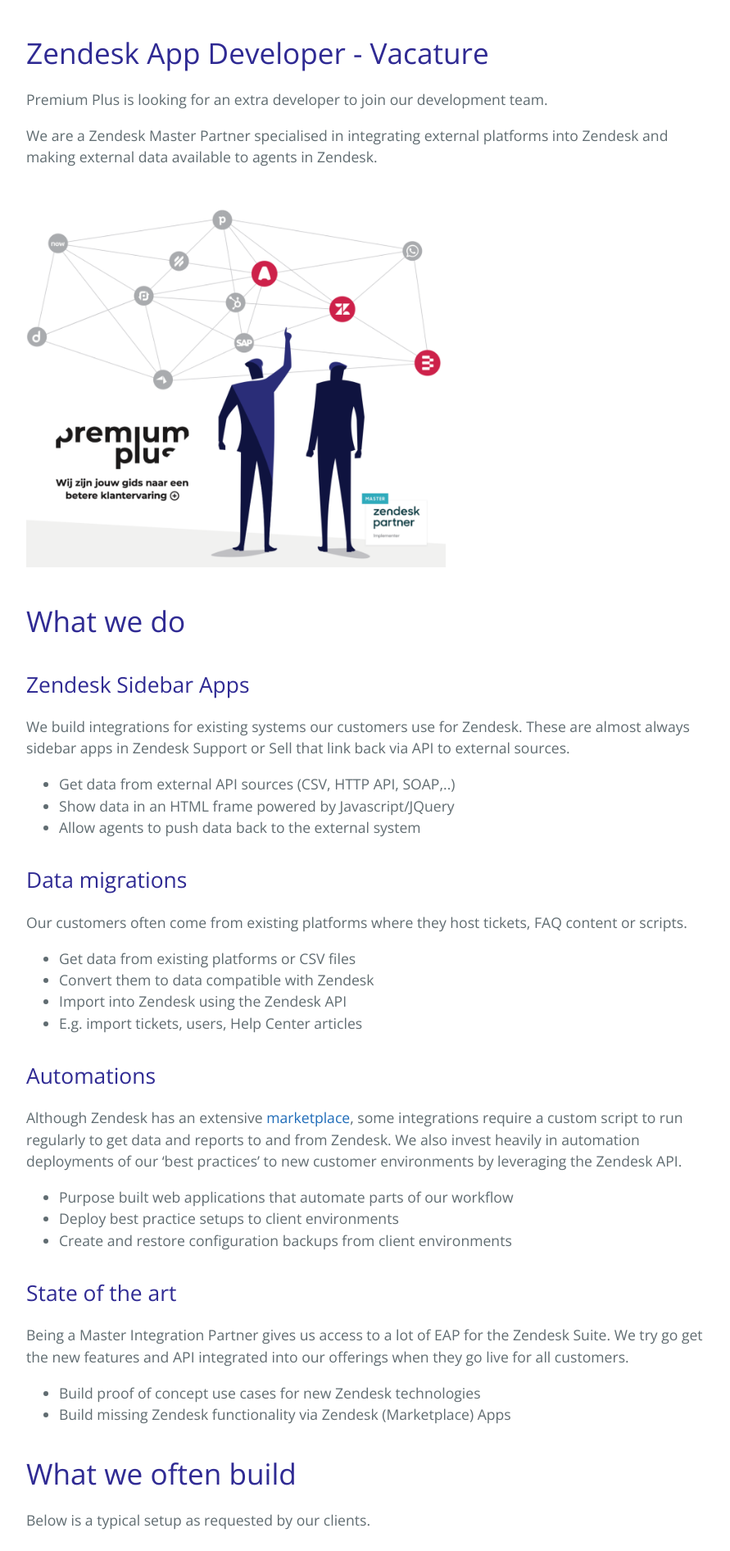
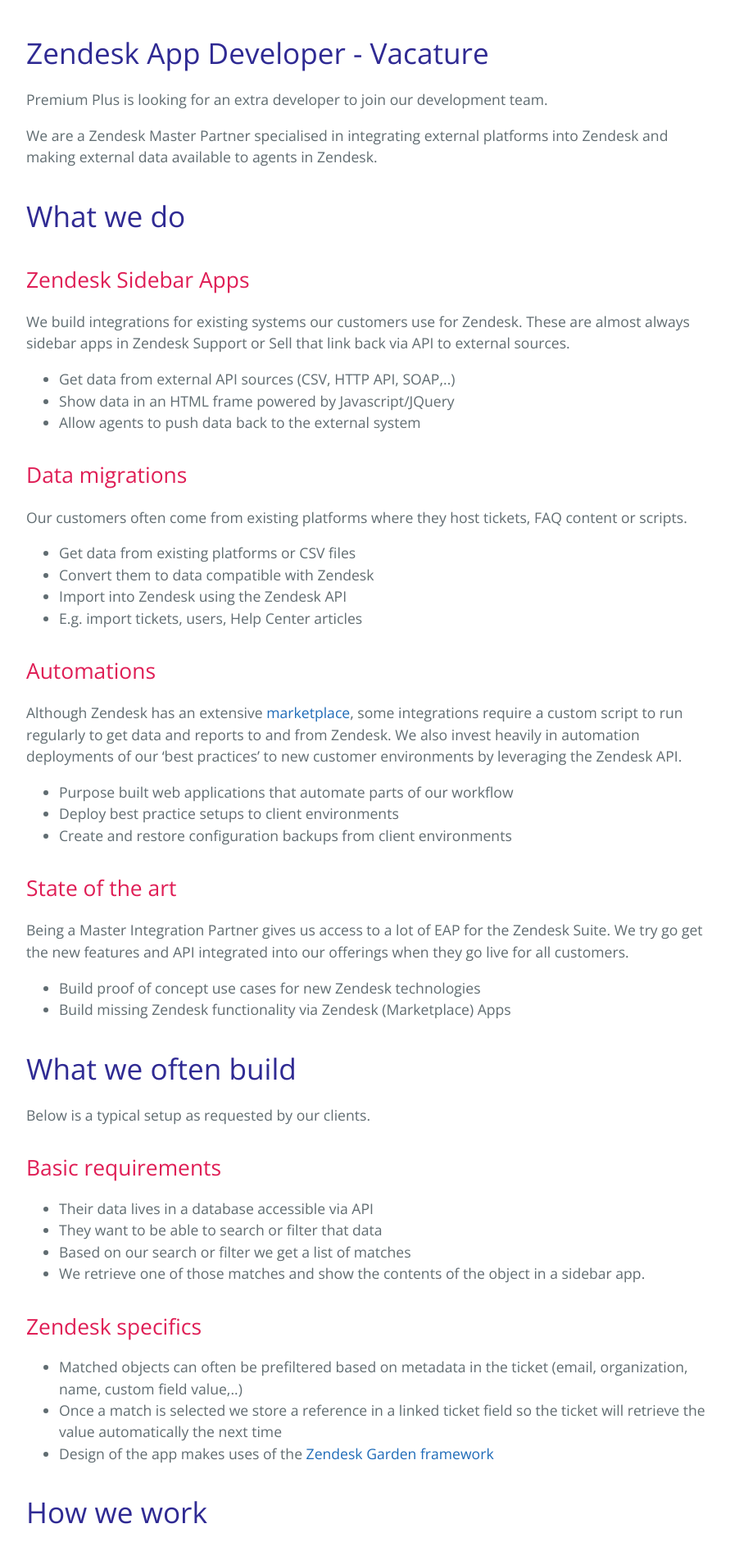
Before and after one commit to premium-plus-io/jobs, a Jekyll site: the page built from _posts/2021-02-01-developer.md, in a window 1280 px wide. Shown: the part 351-2243 px from the top of the page at 82% size, without its empty margins (192-1083 px from the left). Built offline with Jekyll 4.4.1, drawn with Linux system fonts in a browser that asks for light colours.

Commit message:
Secondary colors

```diff
--- a/_posts/2021-02-01-developer.md
+++ b/_posts/2021-02-01-developer.md
@@ -11,8 +11,6 @@
 Premium Plus is looking for an extra developer to join our development team.
 
 We are a Zendesk Master Partner specialised in integrating external platforms into Zendesk and making external data available to agents in Zendesk.
-
-<img src="banner.png" style="width:100%;max-width:512px">
 
 # What we do
 ## Zendesk Sidebar Apps
--- a/_sass/jekyll-theme-cayman-blog.scss
+++ b/_sass/jekyll-theme-cayman-blog.scss
@@ -236,9 +236,19 @@
     margin-top: 2rem;
     margin-bottom: 1rem;
     font-weight: normal;
+  }
+
+  h1,
+  h3,
+  h5 {
     color: $section-headings-color;
   }
 
+  h2,
+  h4,
+  h6 {
+    color: $section-headings-color-secondary;
+  }
   p {
     margin-bottom: 1em;
   }
--- a/_sass/variables.scss
+++ b/_sass/variables.scss
@@ -9,6 +9,7 @@
 
 // Text
 $section-headings-color: #2f2a93 !default;
+$section-headings-color-secondary: #df1d55 !default;
 $body-text-color: #606c71 !default;
 $body-link-color: #1e6bb8 !default;
 $blockquote-text-color: #819198 !default;
```
